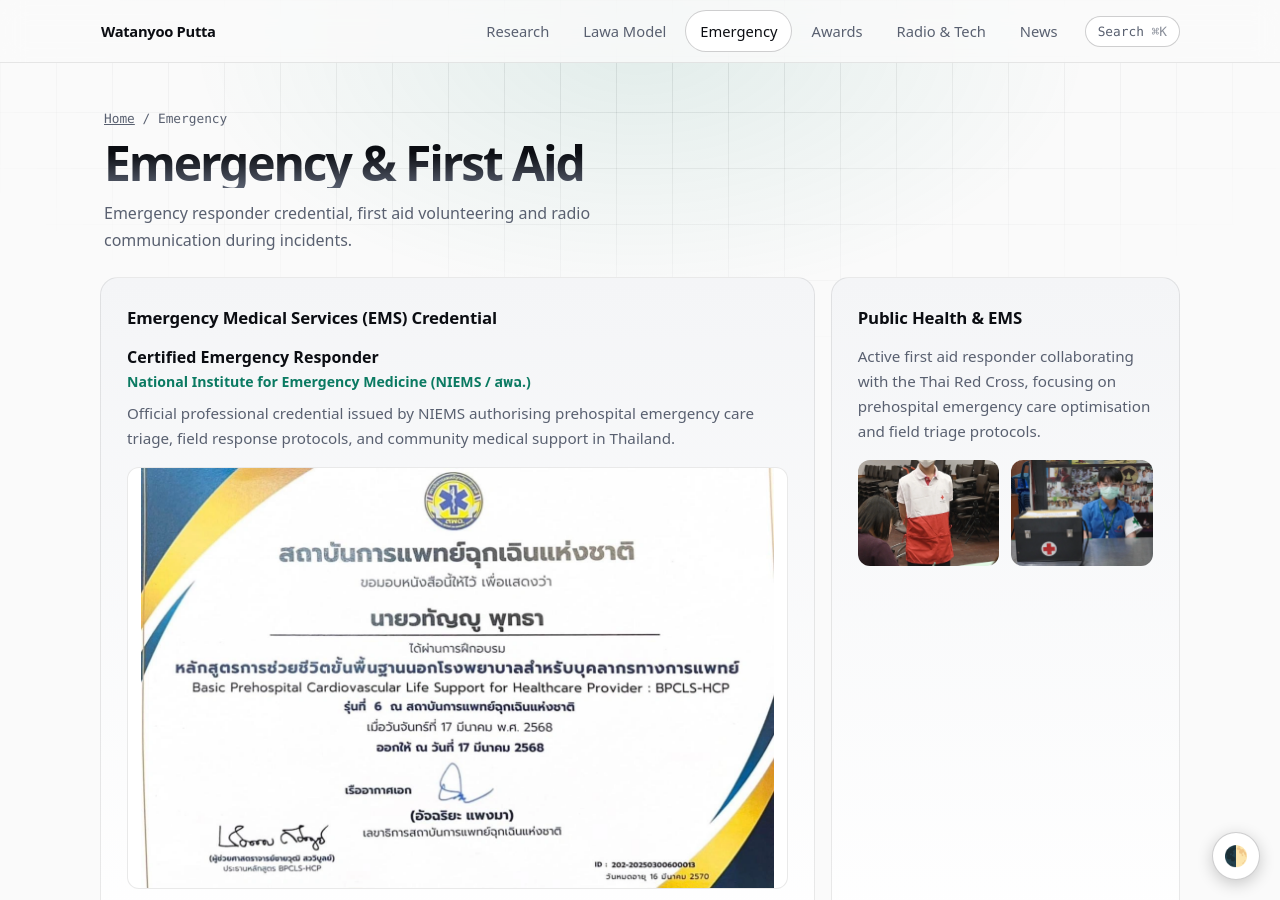
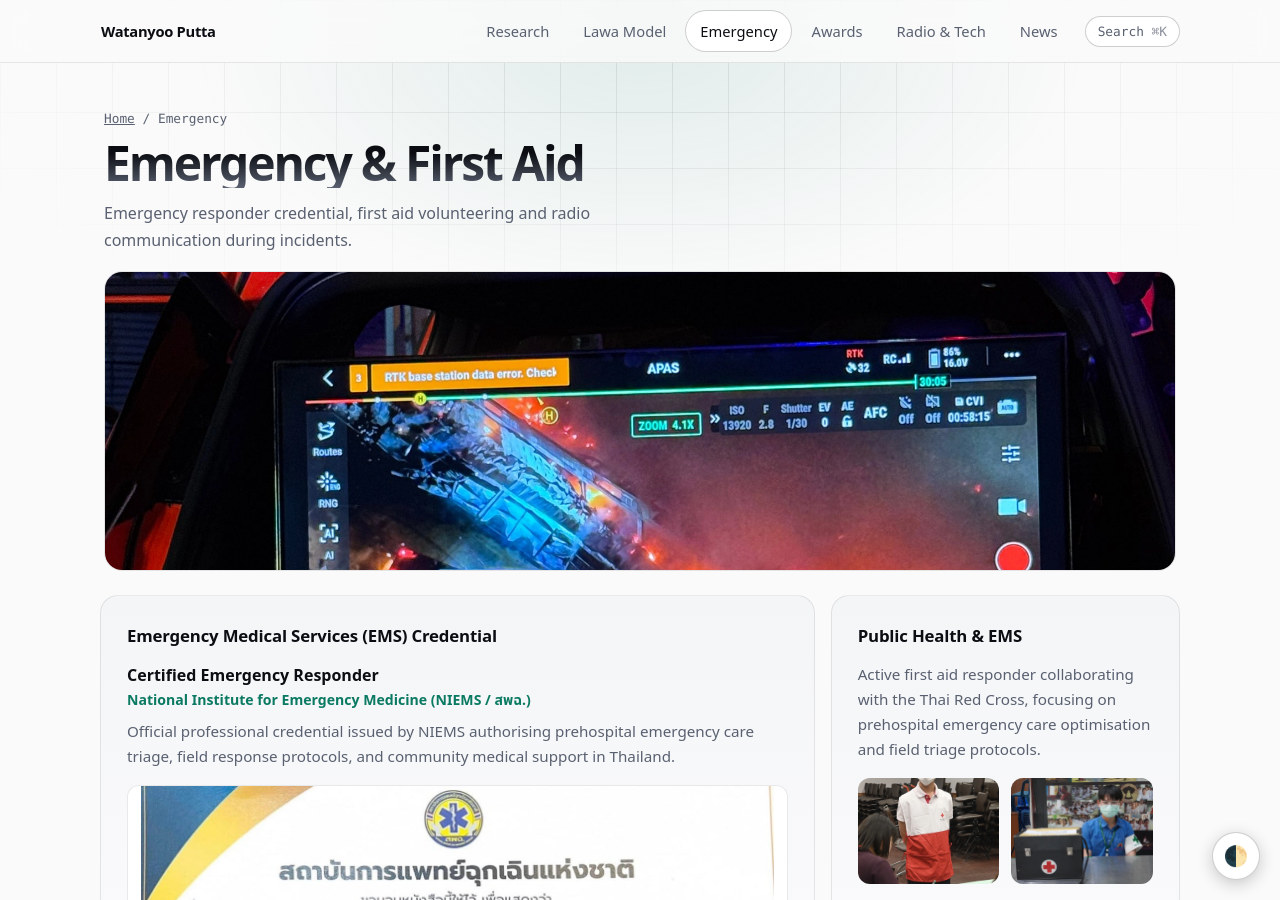
Before and after one commit to WatanyooPutta/WatanyooPutta.github.io, a Jekyll site: the page built from emergency.html, in a window 1280 px wide and 900 px high. Built offline with Jekyll 4.4.1, drawn with Linux system fonts in a browser that asks for light colours.

Commit message:
Update emergency.html

```diff
--- a/emergency.html
+++ b/emergency.html
@@ -9,6 +9,7 @@
   <p class="crumbs"><a href="{{ '/' | relative_url }}">Home</a> / Emergency</p>
   <h1>Emergency &amp; First Aid</h1>
   <p>Emergency responder credential, first aid volunteering and radio communication during incidents.</p>
+<img class="page-hero" src="{{ '/assets/images/IMG_3320.webp' | relative_url }}" alt="" width="1932" height="2576" style="view-transition-name:hero-emergency;object-position:center 35%">
 </header>
 <main id="main" class="grid">
 <section class="card s2"><h2>Emergency Medical Services (EMS) Credential</h2><p><strong>Certified Emergency Responder</strong></p><p class="small" style="color:var(--accent);font-weight:600">National Institute for Emergency Medicine (NIEMS / สพฉ.)</p><p class="muted" style="margin-top:8px">Official professional credential issued by NIEMS authorising prehospital emergency care triage, field response protocols, and community medical support in Thailand.</p>
```
